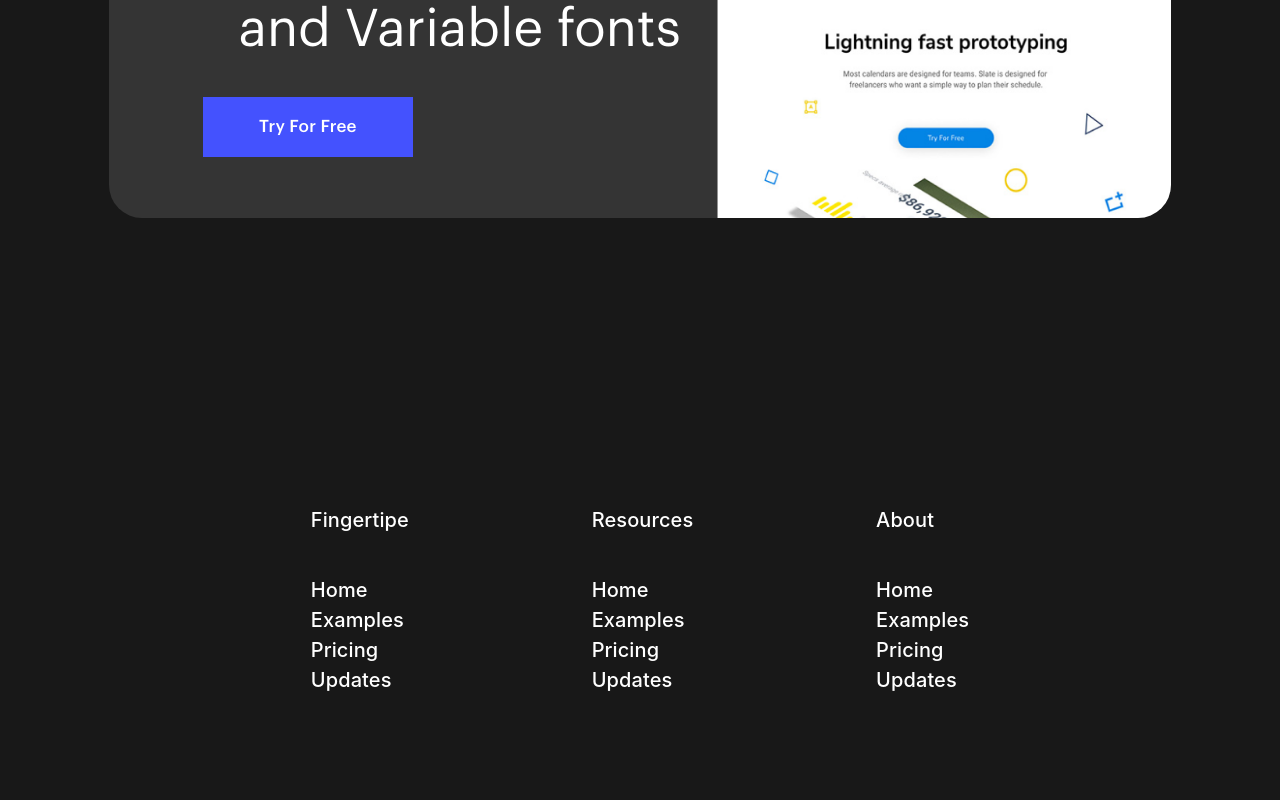
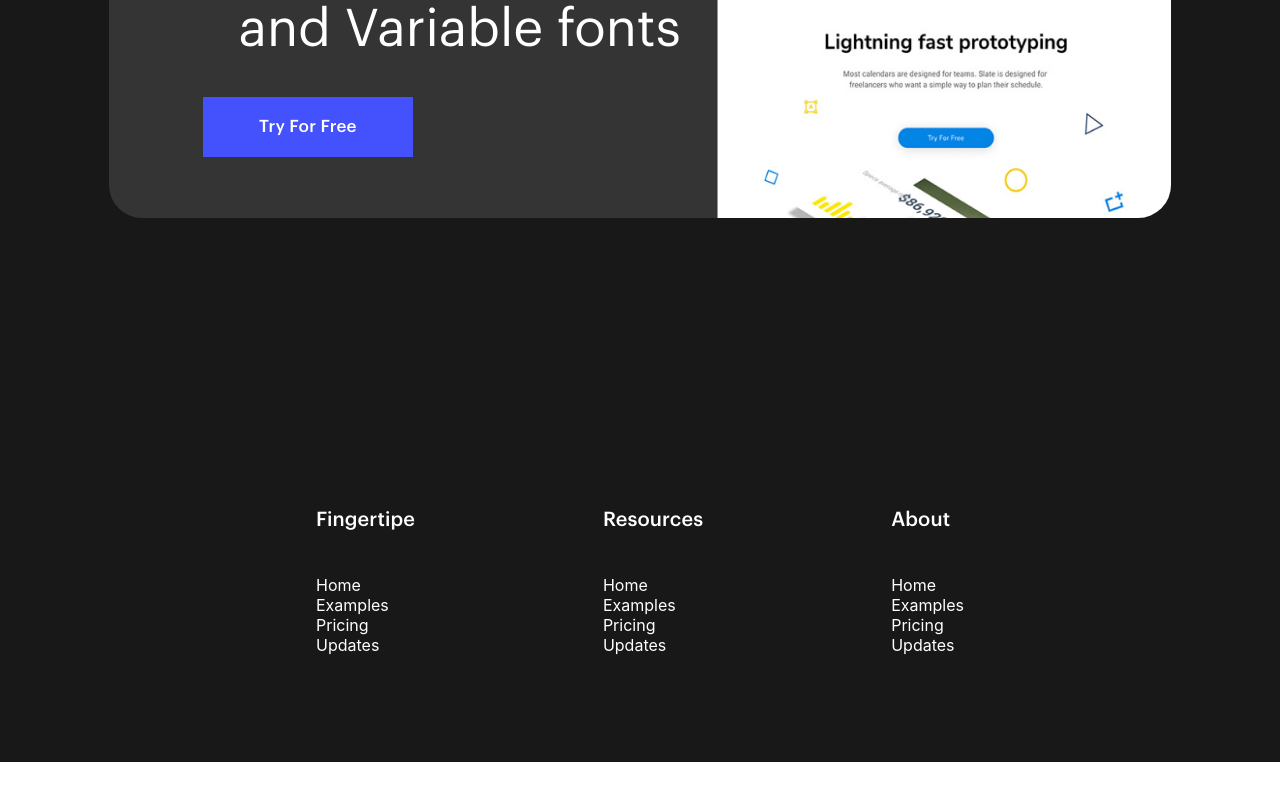
Before and after one commit to TheDa21crj/Landing-Page, a React (Create React App) app: page / in a window 1280 px wide. Shown: the part 6281-7081 px from the top of the page. After the commit the page ends 7043 px from the top, so only its background shows below. Built offline with nearby package versions, Linux system fonts and the light colour scheme.

Commit message:
Update Footer.css

```diff
--- a/src/Components/Css/Footer.css
+++ b/src/Components/Css/Footer.css
@@ -24,12 +24,13 @@
 
 .UlMDiv ul li {
     list-style-type: none;
+}
+
+.listTitle {
+    margin-bottom: 40px;
+    font-family: GraphikMedium;
     font-size: 20px;
     font-weight: 500;
     line-height: 30px;
     letter-spacing: 0.1px;
 }
-
-.listTitle {
-    margin-bottom: 40px;
-}
```
